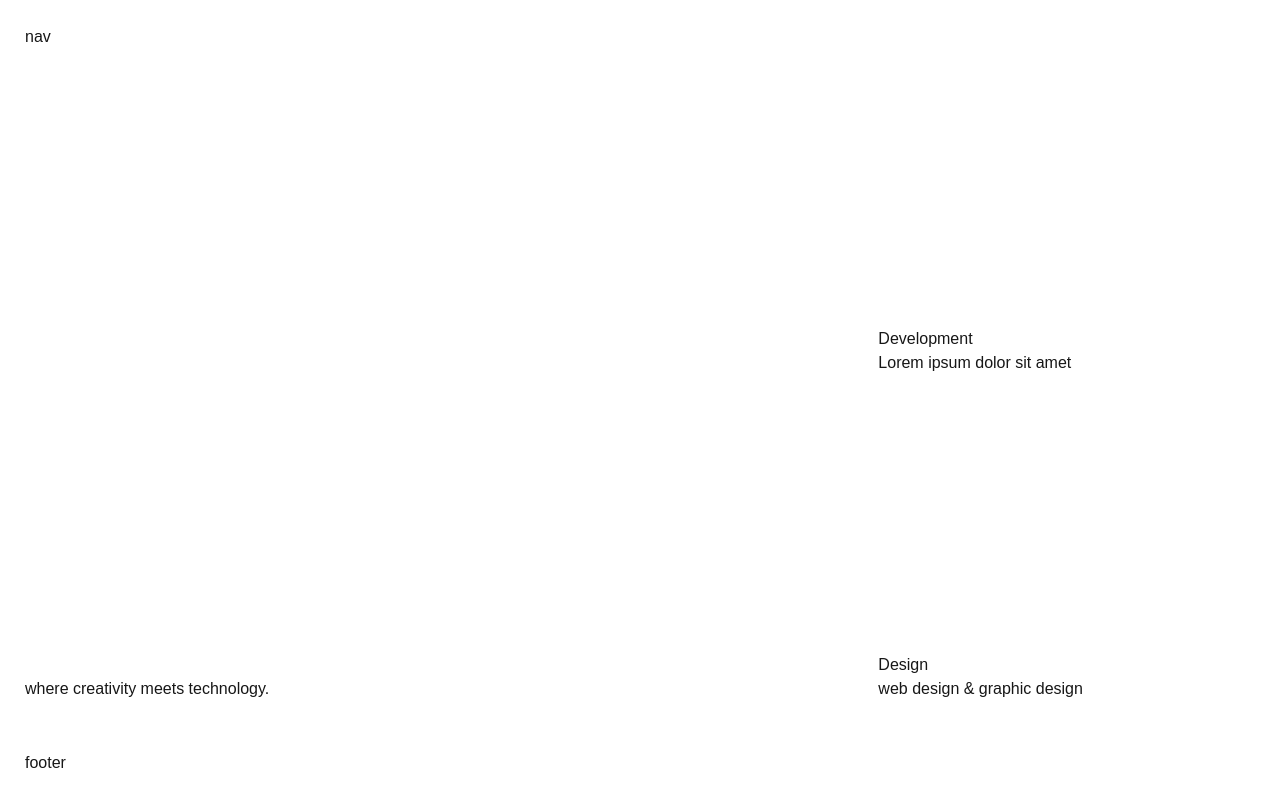
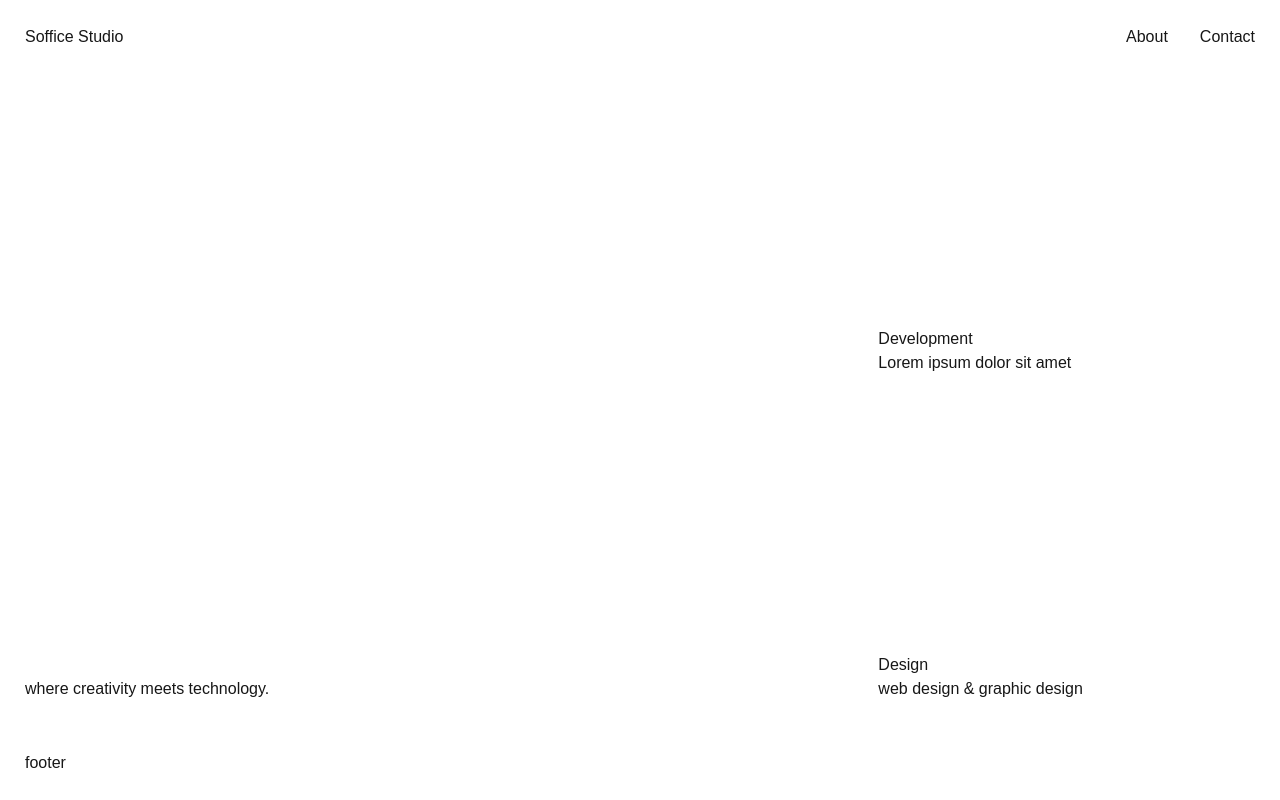
Before and after one commit to ValentinaValverde/sofficestudio, a Next.js app: page / in a window 1280 px wide. Built offline with nearby package versions, Linux system fonts and the light colour scheme.

Commit message:
flesh out navbar links

```diff
--- a/components/Navbar.tsx
+++ b/components/Navbar.tsx
@@ -1,7 +1,17 @@
+import Link from 'next/link';
+
 export default function Navbar() {
   return (
-    <div className="w-screen border border-white p-6">
-      <p>nav</p>
+    <div
+      className="w-screen border border-white p-6
+    flex flex-row justify-between items-center"
+    >
+      <Link href="/">Soffice Studio</Link>
+
+      <div className="flex flex-row gap-8">
+        <Link href="/about">About</Link>
+        <Link href="/contact">Contact</Link>
+      </div>
     </div>
   );
 }
```
